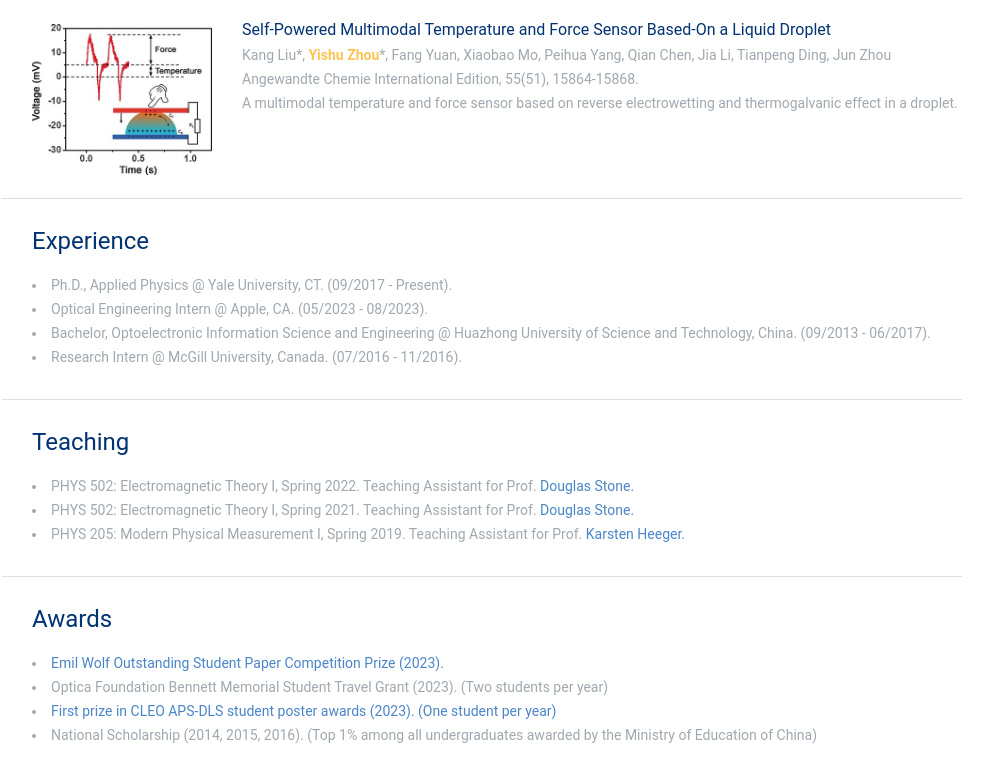
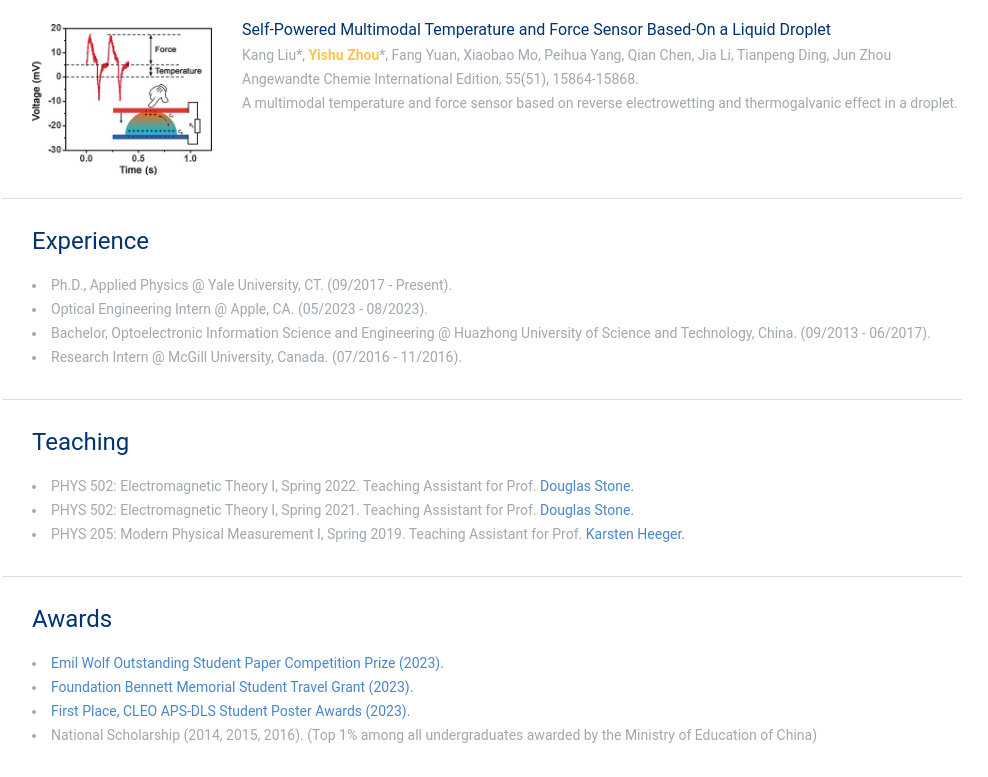
Before and after one commit to yishuzh/yishuzh.github.io, a plain HTML site: page index.html in a window 1280 px wide. Shown: the part 1085-1862 px from the top of the page, without its empty margins (158-1146 px from the left). Drawn offline with Linux system fonts and the light colour scheme; a web font is replaced by a local one.

Commit message:
Add the link to the awards

```diff
--- a/index.html
+++ b/index.html
@@ -162,8 +162,8 @@
                     <p>
                         <ul>
                             <li><a href="https://www.optica.org/foundation/opportunities/competitions_prizes/emil_wolf_outstanding_student_paper_competition/#ProgramPastRecipients"> Emil Wolf Outstanding Student Paper Competition Prize (2023). </a></li>
-                            <li>Optica Foundation Bennett Memorial Student Travel Grant (2023). (Two students per year) </li>
-                            <li><a href="https://engage.aps.org/dls/resources/newsletters/fall-2023#Carl"> First prize in CLEO APS-DLS student poster awards (2023). (One student per year)  </a></li>
+                            <li><a href="https://www.optica.org/foundation/opportunities/scholarships/jean_bennett_memorial_student_travel_grant/#ProgramPastRecipients"> Foundation Bennett Memorial Student Travel Grant (2023). </a></li>
+                            <li><a href="https://engage.aps.org/dls/resources/newsletters/fall-2023#Carl"> First Place, CLEO APS-DLS Student Poster Awards (2023). </a></li>
                             <li>National Scholarship (2014, 2015, 2016). (Top 1% among all undergraduates awarded by the Ministry of Education of China) </li>
                         </ul>
                     </p>
```
